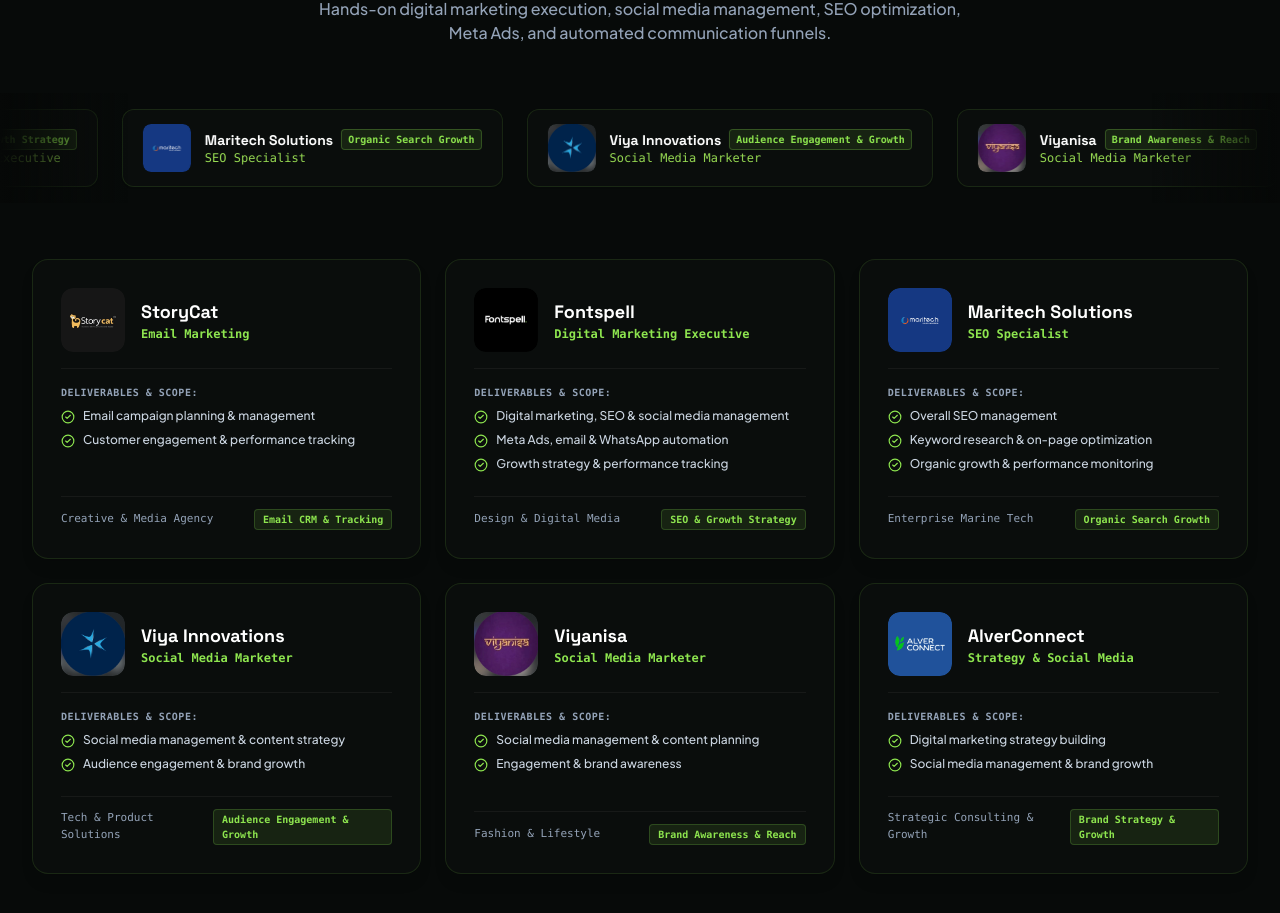
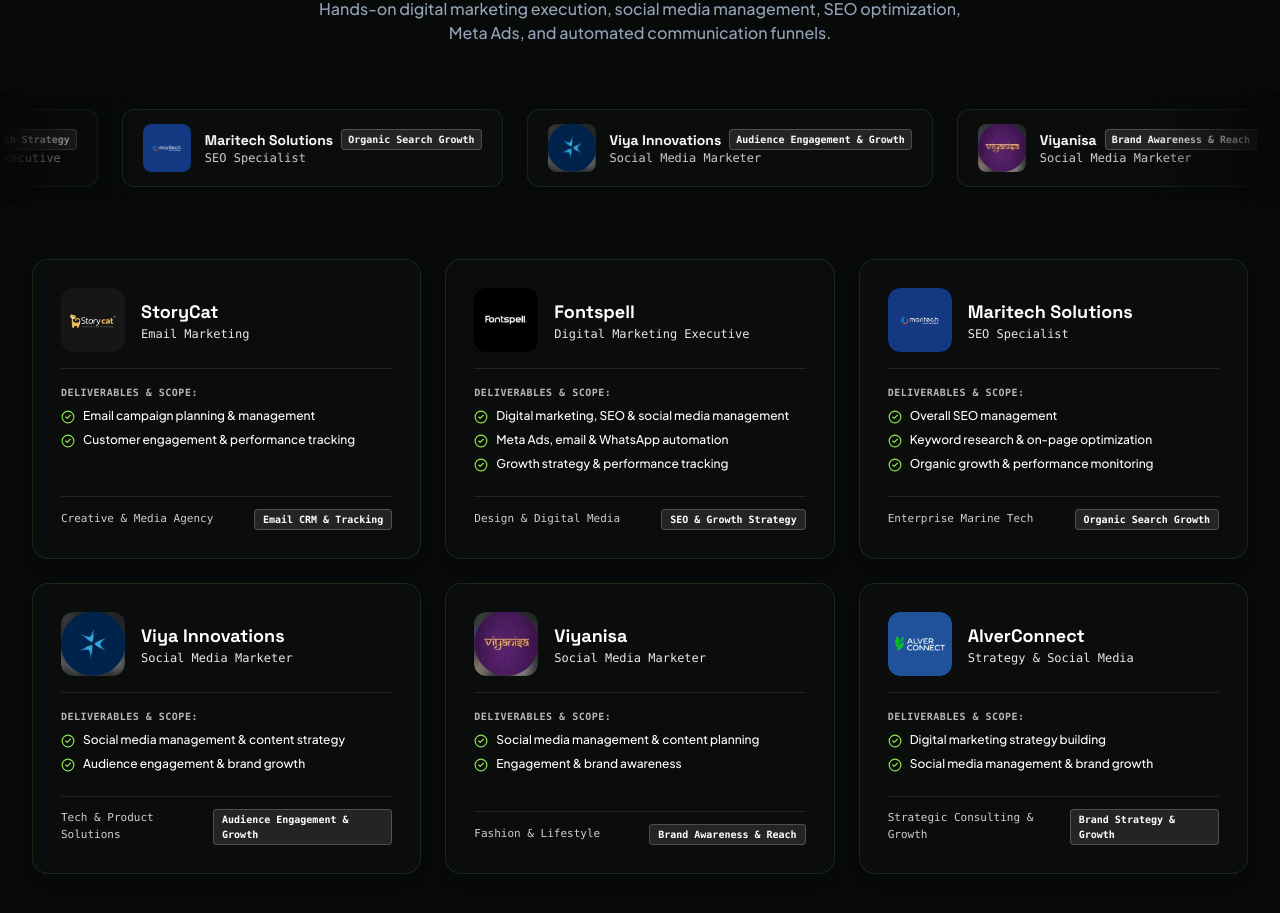
Before and after one commit to adhwaithsha-pixel/adhwaith-portfolio, a React (Vite) app: page / in a window 1280 px wide. Shown: the part 4491-5404 px from the top of the page. Built offline with nearby package versions, Linux system fonts and the light colour scheme.

Commit message:
Update all text inside client cards to white

```diff
--- a/src/components/ClientMarquee.jsx
+++ b/src/components/ClientMarquee.jsx
@@ -41,11 +41,11 @@
             <div className="flex-1 min-w-0">
               <div className="flex items-center justify-between gap-2">
                 <h4 className="text-sm font-bold text-white truncate font-display">{client.name}</h4>
-                <span className="text-[10px] font-mono text-sapling-400 font-semibold px-1.5 py-0.5 rounded bg-sapling-400/10 border border-sapling-400/25 whitespace-nowrap">
+                <span className="text-[10px] font-mono text-white font-semibold px-1.5 py-0.5 rounded bg-white/10 border border-white/20 whitespace-nowrap">
                   {client.result}
                 </span>
               </div>
-              <p className="text-xs text-sapling-300/90 font-mono font-medium truncate">{client.role}</p>
+              <p className="text-xs text-white/80 font-mono font-medium truncate">{client.role}</p>
             </div>
           </div>
         ))}
--- a/src/pages/Home.jsx
+++ b/src/pages/Home.jsx
@@ -483,28 +483,28 @@
                       )}
                     </div>
                     <div className="min-w-0">
-                      <h3 className="text-base sm:text-lg font-bold text-white font-display group-hover:text-sapling-300 transition-colors truncate">
+                      <h3 className="text-base sm:text-lg font-bold text-white font-display group-hover:text-[#8EE54F] transition-colors truncate">
                         {client.name}
                       </h3>
-                      <p className="text-xs font-mono font-semibold text-sapling-400 truncate">
+                      <p className="text-xs font-mono font-medium text-white/90 truncate">
                         {client.role}
                       </p>
                     </div>
                   </div>
 
                   {/* Divider */}
-                  <div className="h-[1px] w-full bg-white/5 mb-4" />
+                  <div className="h-[1px] w-full bg-white/10 mb-4" />
 
                   {/* Bullet Points */}
                   <div className="space-y-2">
-                    <span className="text-[10px] font-mono uppercase tracking-wider text-slate-400 block font-semibold">
+                    <span className="text-[10px] font-mono uppercase tracking-wider text-white/70 block font-semibold">
                       Deliverables & Scope:
                     </span>
-                    <ul className="space-y-2 text-xs text-slate-300">
+                    <ul className="space-y-2 text-xs text-white">
                       {(client.activities || []).map((activity, aIdx) => (
                         <li key={aIdx} className="flex items-start gap-2">
-                          <CheckCircle2 className="w-3.5 h-3.5 text-sapling-400 shrink-0 mt-0.5" />
-                          <span>{activity}</span>
+                          <CheckCircle2 className="w-3.5 h-3.5 text-[#8EE54F] shrink-0 mt-0.5" />
+                          <span className="text-white">{activity}</span>
                         </li>
                       ))}
                     </ul>
@@ -512,9 +512,9 @@
                 </div>
 
                 {/* Card Tag Footer */}
-                <div className="mt-6 pt-3 border-t border-white/5 flex items-center justify-between">
-                  <span className="text-[11px] font-mono text-slate-400">{client.industry}</span>
-                  <span className="text-[10px] font-mono text-sapling-400 font-semibold px-2 py-0.5 rounded bg-sapling-400/10 border border-sapling-400/20">
+                <div className="mt-6 pt-3 border-t border-white/10 flex items-center justify-between">
+                  <span className="text-[11px] font-mono text-white/80">{client.industry}</span>
+                  <span className="text-[10px] font-mono text-white font-semibold px-2 py-0.5 rounded bg-white/10 border border-white/20">
                     {client.result}
                   </span>
                 </div>
```
